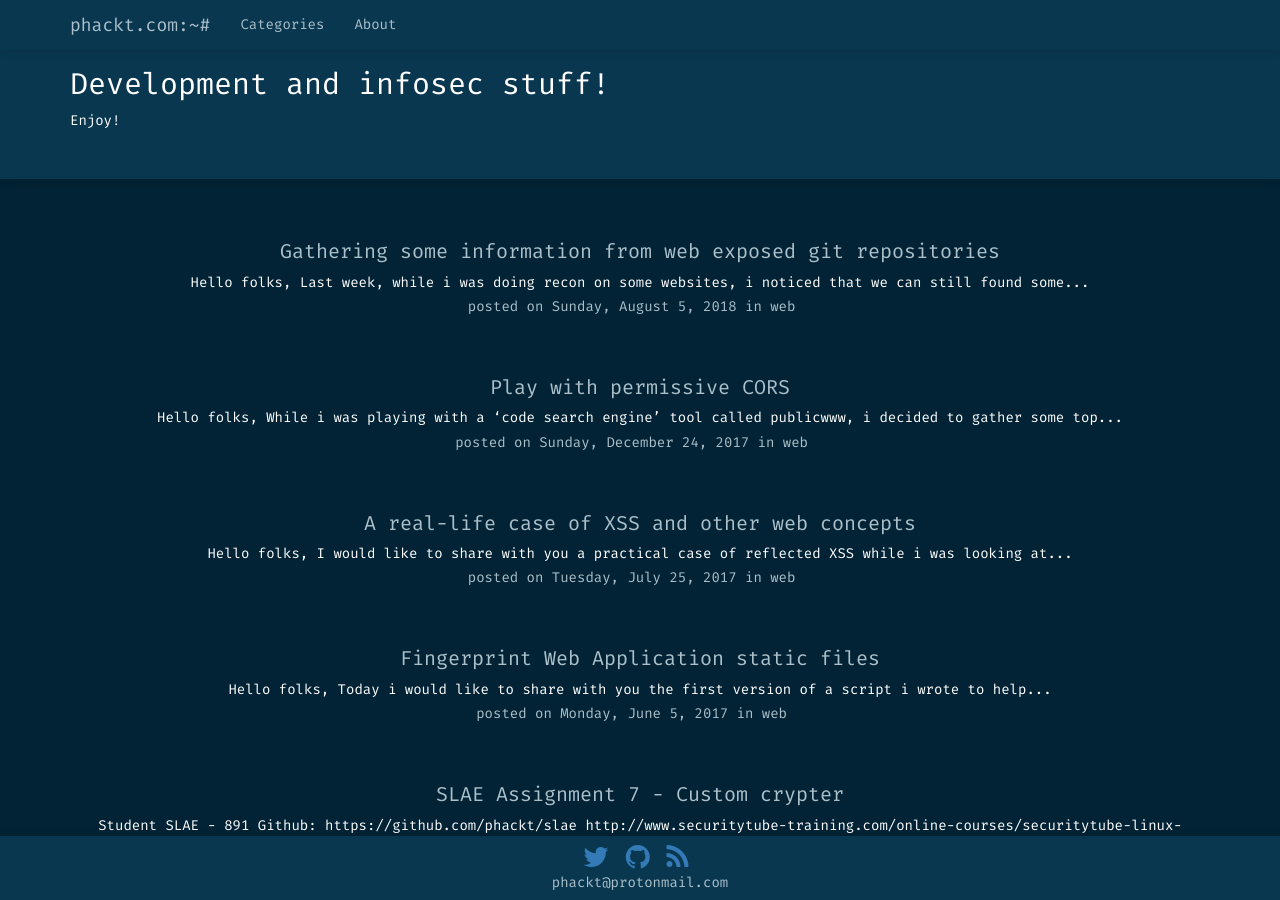
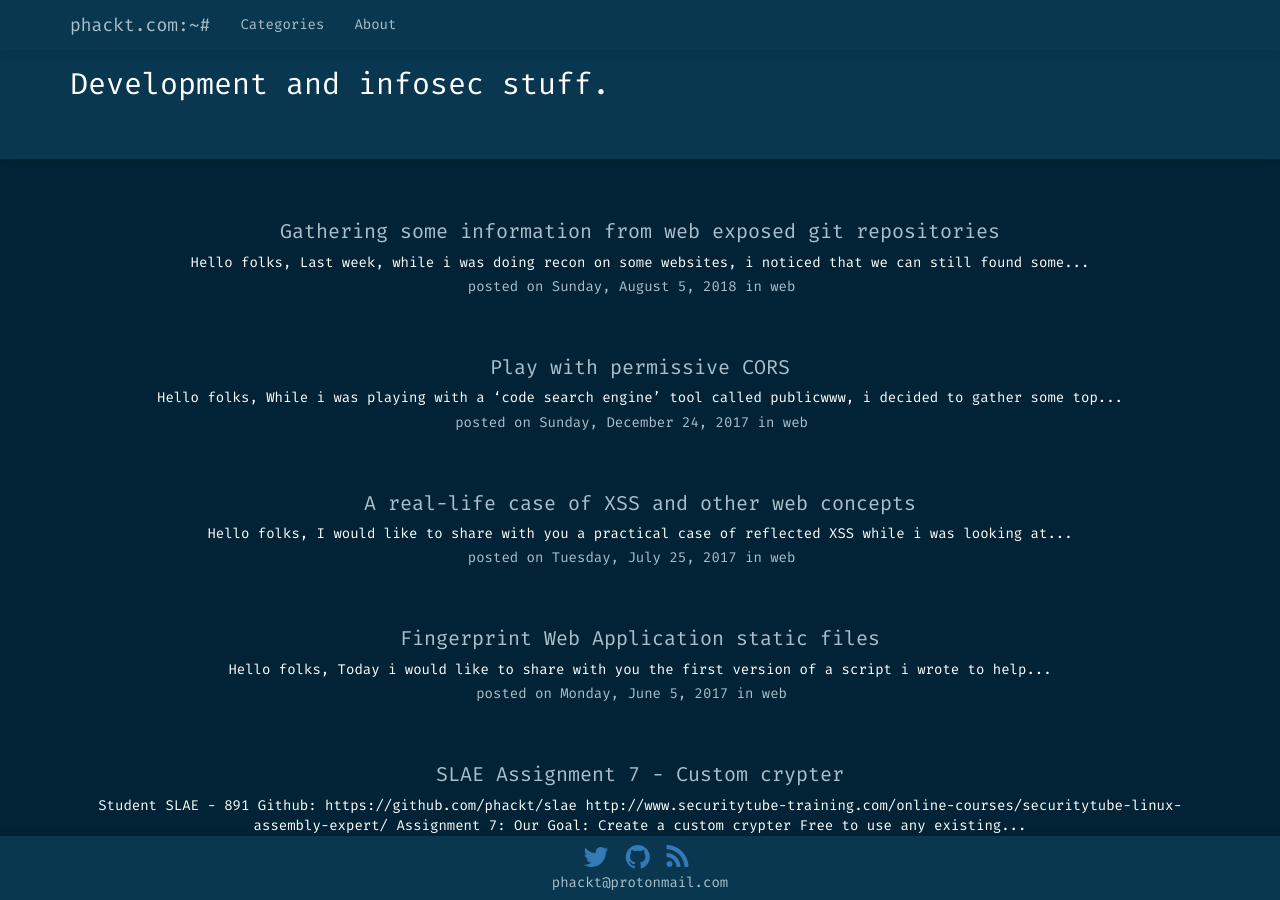
Before and after one commit to phackt/phackt.github.io, a Jekyll site: the page built from index.html, in a window 1280 px wide and 900 px high. Built offline with Jekyll 4.4.1, drawn with Linux system fonts in a browser that asks for light colours; nearby versions of some CDN libraries; some web fonts are replaced.

Commit message:
update title

```diff
--- a/_config.yml
+++ b/_config.yml
@@ -8,7 +8,7 @@
 # Site settings
 title: phackt.com:~#
 email: phackt[AT]protonmail.com
-description: "<h2>Development and infosec stuff!</h2>Enjoy!"
+description: "<h2>Development and infosec stuff.</h2>"
 
 baseurl: "" # the subpath of your site, e.g. /blog
 url: "https://phackt.com" # the base hostname & protocol for your site
```
